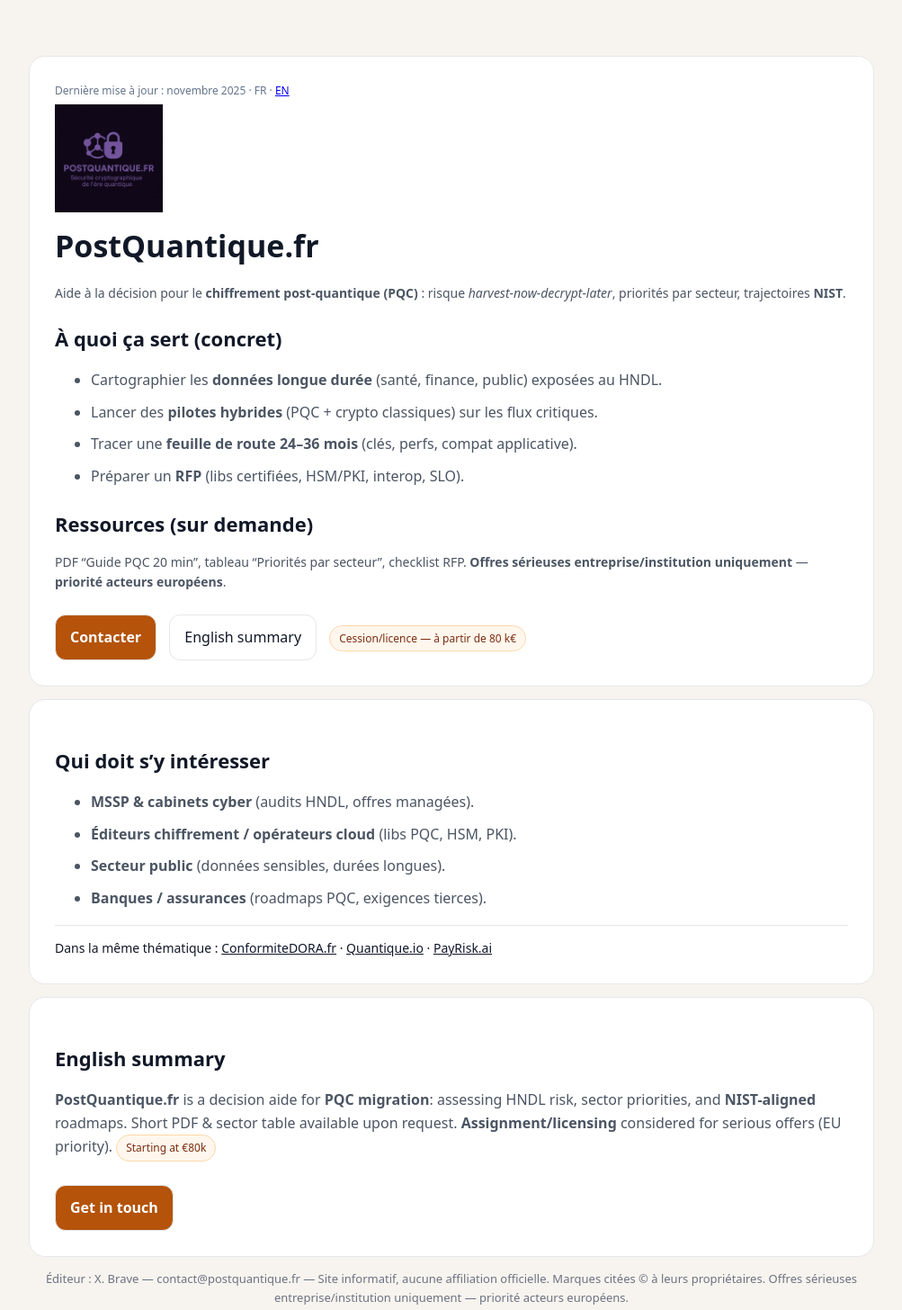
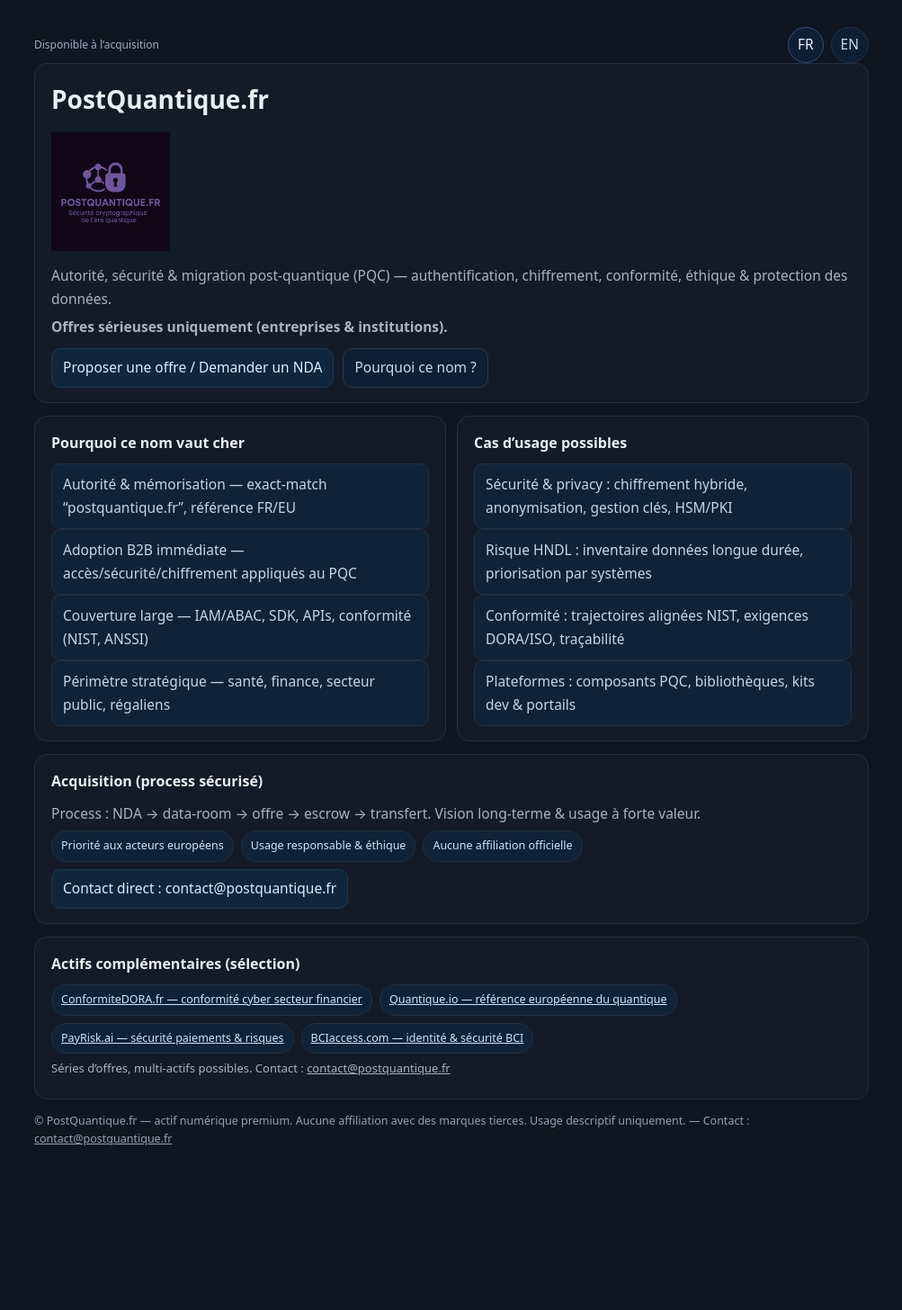
Before and after one commit to AI-PROJECTS64/site-postquantique-fr, a plain HTML site: page index.html in a window 1280 px wide. Shown: the whole page at 90% size, without its empty margins (138-1141 px from the left). After the commit the page ends 1307 px from the top, so only its background shows below. Drawn offline with Linux system fonts and the light colour scheme.

Commit message:
Update index.html

```diff
--- a/index.html
+++ b/index.html
@@ -1,75 +1,192 @@
-<!doctype html><html lang="fr">
+<!doctype html>
+<html lang="fr">
 <head>
-<meta charset="utf-8"><meta name="viewport" content="width=device-width,initial-scale=1">
-<title>PostQuantique.fr — Décider quand migrer vers le PQC (NIST)</title>
-<meta name="description" content="Guide décision FR/EN pour la migration post-quantique (PQC) : risque HNDL, priorités par secteur, trajectoires NIST, critères RFP. Domaine stratégique — cession/licence possible.">
+<meta charset="utf-8">
+<meta name="viewport" content="width=device-width,initial-scale=1">
+<title>PostQuantique.fr</title>
+<meta name="description" content="PostQuantique.fr — Autorité & sécurité pour la migration post-quantique (PQC) : authentification, chiffrement, conformité et protection des données. Offres sérieuses uniquement (entreprises & institutions).">
+<meta property="og:title" content="PostQuantique.fr">
+<meta property="og:description" content="Autorité & sécurité pour la migration post-quantique (PQC). Offres sérieuses entreprises & institutions.">
+<meta property="og:image" content="https://www.postquantique.fr/og.jpg">
 <link rel="icon" href="/logo-postquantique.png">
-<meta property="og:title" content="PostQuantique.fr — Décider quand migrer vers le PQC (NIST)">
-<meta property="og:description" content="Synthèse actionnable : harvest-now-decrypt-later, roadmaps NIST, critères techniques RFP. Priorité acteurs européens.">
-<meta property="og:image" content="https://www.postquantique.fr/og.jpg">
-<meta name="theme-color" content="#f7f4ef">
 <style>
-:root{--bg:#f7f4ef;--card:#fff;--ink:#111827;--muted:#4b5563;--line:#e5e7eb;--accent:#b45309}
-*{box-sizing:border-box}html,body{margin:0;background:var(--bg);color:var(--ink);font:16px/1.6 system-ui,Inter,Roboto}
-.wrap{max-width:980px;margin:auto;padding:48px 20px}
-.card{background:var(--card);border:1px solid var(--line);border-radius:18px;padding:28px;margin:14px 0}
-h1{font-size:34px;margin:0 0 6px}h2{font-size:22px;margin:22px 0 10px}
-p,li{color:var(--muted)}.row{display:grid;gap:10px}.sep{height:1px;background:var(--line);margin:8px 0 14px}
-.cta a{display:inline-block;margin:10px 10px 0 0;padding:12px 16px;border-radius:12px;text-decoration:none;border:1px solid var(--line)}
-.btn{background:var(--accent);color:#fff;border-color:transparent;font-weight:600}.ghost{background:#fff;color:var(--ink)}
-.badge{display:inline-block;background:#fff7ed;color:#7c2d12;border:1px solid #fed7aa;border-radius:999px;padding:4px 10px;font-size:12px}
-.small{font-size:14px}.footer{margin-top:10px;font-size:13px;color:#6b7280;text-align:center}
-.links a{color:#0f172a;text-decoration:underline}.update{font-size:12px;color:#64748b}
-.logo{width:120px;height:auto;display:block;margin:6px 0 10px}
+:root{
+  /* Thème BCI access (dark premium) */
+  --bg:#0e1621; --card:#121b27; --ink:#e9eef5; --muted:#a9b4c2;
+  --line:#223042; --pill:#0f2236; --accent:#88c6ff; --accent2:#77f2c9;
+}
+*{box-sizing:border-box}
+html,body{margin:0;background:var(--bg);color:var(--ink);font:15.5px/1.65 system-ui, -apple-system, Segoe UI, Inter, Roboto, Arial}
+a{color:inherit}
+.wrap{max-width:960px;margin:30px auto;padding:0 16px}
+.card{background:var(--card);border:1px solid var(--line);border-radius:14px;padding:16px 18px;margin-bottom:14px}
+.hrow{display:flex;justify-content:space-between;align-items:center;gap:10px}
+.logo{width:132px;height:auto;margin:6px 0 2px}
+h1{font-size:28px;margin:0 0 8px 0}
+h2{font-size:16px;margin:0 0 10px 0;color:var(--ink)}
+p{margin:6px 0;color:var(--muted)}
+.badges{display:flex;flex-wrap:wrap;gap:8px}
+.badge{background:var(--pill);border:1px solid var(--line);color:#cfe5ff;border-radius:999px;padding:6px 10px;font-size:12.5px}
+.btns{display:flex;flex-wrap:wrap;gap:10px;margin-top:10px}
+.btn{background:#11263a;border:1px solid #1e3851;color:#d8eeff;padding:8px 12px;border-radius:10px;text-decoration:none}
+.btn:hover{border-color:#396289}
+.btn-ghost{background:#0f1f33;border:1px solid #263a51;color:#cbd8e6}
+.pill{display:inline-block;background:#0f1f33;border:1px solid var(--line);border-radius:999px;padding:6px 10px;color:#c9d6e6;font-size:12.5px}
+.grid{display:grid;grid-template-columns:1fr 1fr;gap:12px}
+.item{background:var(--pill);border:1px solid var(--line);padding:10px 12px;border-radius:10px;color:#c7d5e6}
+.footer{font-size:12.5px;color:#93a2b3;margin:14px 0;text-align:left}
+.lang{display:flex;gap:8px}
+.lang a{display:inline-block;background:#0f1f33;border:1px solid var(--line);padding:6px 10px;border-radius:999px;color:#cbd8e6;text-decoration:none}
+.lang a.active{border-color:#2d5073;color:#e9f4ff}
+.sep{height:1px;background:var(--line);margin:10px 0 12px}
+.small{font-size:13px;color:var(--muted)}
+.header-note{font-size:12px;color:#9ab0c6}
+@media (max-width:720px){.grid{grid-template-columns:1fr}}
 </style>
+<script>
+function setLang(lang){
+  document.documentElement.lang = lang;
+  document.getElementById('fr').style.display = (lang==='fr')?'block':'none';
+  document.getElementById('en').style.display = (lang==='en')?'block':'none';
+  document.getElementById('btn-fr').classList.toggle('active', lang==='fr');
+  document.getElementById('btn-en').classList.toggle('active', lang==='en');
+}
+</script>
 </head>
-<body><main class="wrap">
+<body onload="setLang('fr')">
+  <div class="wrap">
 
-<section class="card">
-  <div class="update">Dernière mise à jour : novembre 2025 · FR · <a href="#en" class="links">EN</a></div>
-  <img class="logo" src="/logo-postquantique.png" alt="PostQuantique.fr">
-  <h1>PostQuantique.fr</h1>
-  <p class="small">Aide à la décision pour le <strong>chiffrement post-quantique (PQC)</strong> : risque <em>harvest-now-decrypt-later</em>, priorités par secteur, trajectoires <strong>NIST</strong>.</p>
+    <!-- HEADER / LANG -->
+    <div class="hrow">
+      <div class="header-note">Disponible à l’acquisition</div>
+      <div class="lang">
+        <a href="#fr" id="btn-fr" onclick="setLang('fr')">FR</a>
+        <a href="#en" id="btn-en" onclick="setLang('en')">EN</a>
+      </div>
+    </div>
 
-  <h2>À quoi ça sert (concret)</h2>
-  <ul class="row">
-    <li>Cartographier les <strong>données longue durée</strong> (santé, finance, public) exposées au HNDL.</li>
-    <li>Lancer des <strong>pilotes hybrides</strong> (PQC + crypto classiques) sur les flux critiques.</li>
-    <li>Tracer une <strong>feuille de route 24–36 mois</strong> (clés, perfs, compat applicative).</li>
-    <li>Préparer un <strong>RFP</strong> (libs certifiées, HSM/PKI, interop, SLO).</li>
-  </ul>
+    <!-- ======= VERSION FR ======= -->
+    <div id="fr">
+      <div class="card">
+        <div class="hrow">
+          <h1>PostQuantique.fr</h1>
+        </div>
+        <img class="logo" src="/logo-postquantique.png" alt="PostQuantique.fr">
+        <p>Autorité, sécurité & migration post-quantique (PQC) — authentification, chiffrement, conformité, éthique & protection des données.</p>
+        <p><strong>Offres sérieuses uniquement (entreprises & institutions).</strong></p>
+        <div class="btns">
+          <a class="btn" href="mailto:contact@postquantique.fr?subject=PostQuantique.fr%20-%20Offre%20ou%20NDA">Proposer une offre / Demander un NDA</a>
+          <a class="btn btn-ghost" href="#fr-why">Pourquoi ce nom ?</a>
+        </div>
+      </div>
 
-  <h2>Ressources (sur demande)</h2>
-  <p class="small">PDF “Guide PQC 20 min”, tableau “Priorités par secteur”, checklist RFP. <strong>Offres sérieuses entreprise/institution uniquement</strong> — <strong>priorité acteurs européens</strong>.</p>
+      <div class="grid">
+        <div class="card">
+          <h2>Pourquoi ce nom vaut cher</h2>
+          <div class="item">Autorité & mémorisation — exact-match “postquantique.fr”, référence FR/EU</div>
+          <div class="item">Adoption B2B immédiate — accès/sécurité/chiffrement appliqués au PQC</div>
+          <div class="item">Couverture large — IAM/ABAC, SDK, APIs, conformité (NIST, ANSSI)</div>
+          <div class="item">Périmètre stratégique — santé, finance, secteur public, régaliens</div>
+        </div>
+        <div class="card">
+          <h2>Cas d’usage possibles</h2>
+          <div class="item">Sécurité & privacy : chiffrement hybride, anonymisation, gestion clés, HSM/PKI</div>
+          <div class="item">Risque HNDL : inventaire données longue durée, priorisation par systèmes</div>
+          <div class="item">Conformité : trajectoires alignées NIST, exigences DORA/ISO, traçabilité</div>
+          <div class="item">Plateformes : composants PQC, bibliothèques, kits dev & portails</div>
+        </div>
+      </div>
 
-  <div class="cta">
-    <a class="btn" href="mailto:contact@postquantique.fr?subject=PostQuantique.fr%20-%20Contact">Contacter</a>
-    <a class="ghost" href="#en">English summary</a>
-    <span class="badge">Cession/licence — à partir de 80 k€</span>
+      <div id="fr-why" class="card">
+        <h2>Acquisition (process sécurisé)</h2>
+        <p>Process : NDA → data-room → offre → escrow → transfert. Vision long-terme & usage à forte valeur.</p>
+        <div class="badges">
+          <span class="badge">Priorité aux acteurs européens</span>
+          <span class="badge">Usage responsable & éthique</span>
+          <span class="badge">Aucune affiliation officielle</span>
+        </div>
+        <div class="btns" style="margin-top:8px">
+          <a class="btn" href="mailto:contact@postquantique.fr?subject=PostQuantique.fr%20-%20Contact">Contact direct : contact@postquantique.fr</a>
+        </div>
+      </div>
+
+      <div class="card">
+        <h2>Actifs complémentaires (sélection)</h2>
+        <div class="badges">
+          <a class="badge" href="https://conformitedora.fr/" target="_blank" rel="noopener">ConformiteDORA.fr — conformité cyber secteur financier</a>
+          <a class="badge" href="https://quantique.io/" target="_blank" rel="noopener">Quantique.io — référence européenne du quantique</a>
+          <a class="badge" href="https://payrisk.ai/" target="_blank" rel="noopener">PayRisk.ai — sécurité paiements & risques</a>
+          <a class="badge" href="https://bciaccess.com/" target="_blank" rel="noopener">BCIaccess.com — identité & sécurité BCI</a>
+        </div>
+        <p class="small">Séries d’offres, multi-actifs possibles. Contact : <a href="mailto:contact@postquantique.fr">contact@postquantique.fr</a></p>
+      </div>
+
+      <div class="footer">
+        © PostQuantique.fr — actif numérique premium. Aucune affiliation avec des marques tierces. Usage descriptif uniquement. — Contact : <a href="mailto:contact@postquantique.fr">contact@postquantique.fr</a>
+      </div>
+    </div>
+
+    <!-- ======= VERSION EN ======= -->
+    <div id="en" style="display:none">
+      <div class="card">
+        <div class="hrow">
+          <h1>PostQuantique.fr</h1>
+        </div>
+        <img class="logo" src="/logo-postquantique.png" alt="PostQuantique.fr">
+        <p>Authority, security & post-quantum migration (PQC) — authentication, encryption, compliance, ethics & data protection.</p>
+        <p><strong>Serious offers only (companies & institutions).</strong></p>
+        <div class="btns">
+          <a class="btn" href="mailto:contact@postquantique.fr?subject=PostQuantique.fr%20-%20Offer%20or%20NDA">Submit an offer / Request NDA</a>
+          <a class="btn btn-ghost" href="#en-why">Why this name?</a>
+        </div>
+      </div>
+
+      <div class="grid">
+        <div class="card">
+          <h2>Why this name is valuable</h2>
+          <div class="item">Authority & memorability — exact-match “postquantique.fr”, FR/EU reference</div>
+          <div class="item">Instant B2B adoption — access/security/encryption applied to PQC</div>
+          <div class="item">Broad scope — IAM/ABAC, SDKs, APIs, compliance (NIST, ANSSI)</div>
+          <div class="item">Strategic domains — healthcare, finance, public sector, defense</div>
+        </div>
+        <div class="card">
+          <h2>Possible use cases</h2>
+          <div class="item">Security & privacy: hybrid crypto, anonymization, key mgmt, HSM/PKI</div>
+          <div class="item">HNDL risk: long-lived data inventory, system prioritization</div>
+          <div class="item">Compliance: NIST-aligned roadmaps, DORA/ISO requirements, traceability</div>
+          <div class="item">Platforms: PQC components, libraries, developer portals</div>
+        </div>
+      </div>
+
+      <div id="en-why" class="card">
+        <h2>Acquisition (secure process)</h2>
+        <p>Process: NDA → data room → offer → escrow → transfer. Long-term vision & high-value usage.</p>
+        <div class="badges">
+          <span class="badge">EU buyers priority</span>
+          <span class="badge">Responsible & ethical use</span>
+          <span class="badge">No official affiliation</span>
+        </div>
+        <div class="btns" style="margin-top:8px">
+          <a class="btn" href="mailto:contact@postquantique.fr?subject=PostQuantique.fr%20-%20Contact">Direct contact: contact@postquantique.fr</a>
+        </div>
+      </div>
+
+      <div class="card">
+        <h2>Complementary assets (selection)</h2>
+        <div class="badges">
+          <a class="badge" href="https://conformitedora.fr/" target="_blank" rel="noopener">ConformiteDORA.fr — financial sector cyber compliance</a>
+          <a class="badge" href="https://quantique.io/" target="_blank" rel="noopener">Quantique.io — EU quantum reference</a>
+          <a class="badge" href="https://payrisk.ai/" target="_blank" rel="noopener">PayRisk.ai — payments security & risk</a>
+          <a class="badge" href="https://bciaccess.com/" target="_blank" rel="noopener">BCIaccess.com — identity & security for BCIs</a>
+        </div>
+        <p class="small">Series offers & multi-asset packs possible. Contact: <a href="mailto:contact@postquantique.fr">contact@postquantique.fr</a></p>
+      </div>
+
+      <div class="footer">
+        © PostQuantique.fr — premium digital asset. No affiliation with third-party trademarks. Descriptive use only. — Contact: <a href="mailto:contact@postquantique.fr">contact@postquantique.fr</a>
+      </div>
+    </div>
+
   </div>
-</section>
-
-<section class="card">
-  <h2>Qui doit s’y intéresser</h2>
-  <ul class="row">
-    <li><strong>MSSP & cabinets cyber</strong> (audits HNDL, offres managées).</li>
-    <li><strong>Éditeurs chiffrement / opérateurs cloud</strong> (libs PQC, HSM, PKI).</li>
-    <li><strong>Secteur public</strong> (données sensibles, durées longues).</li>
-    <li><strong>Banques / assurances</strong> (roadmaps PQC, exigences tierces).</li>
-  </ul>
-  <div class="sep"></div>
-  <div class="small links">Dans la même thématique :
-    <a href="https://conformitedora.fr/">ConformiteDORA.fr</a> ·
-    <a href="https://quantique.io/">Quantique.io</a> ·
-    <a href="https://payrisk.ai/">PayRisk.ai</a>
-  </div>
-</section>
-
-<section class="card" id="en">
-  <h2>English summary</h2>
-  <p><strong>PostQuantique.fr</strong> is a decision aide for <strong>PQC migration</strong>: assessing HNDL risk, sector priorities, and <strong>NIST-aligned</strong> roadmaps. Short PDF & sector table available upon request. <strong>Assignment/licensing</strong> considered for serious offers (EU priority). <span class="badge">Starting at €80k</span></p>
-  <div class="cta"><a class="btn" href="mailto:contact@postquantique.fr?subject=Inquiry%20about%20PostQuantique.fr">Get in touch</a></div>
-</section>
-
-<p class="footer">Éditeur : X. Brave — contact@postquantique.fr — Site informatif, aucune affiliation officielle. Marques citées © à leurs propriétaires. Offres sérieuses entreprise/institution uniquement — priorité acteurs européens.</p>
-</main></body></html>
+</body>
+</html>
```
